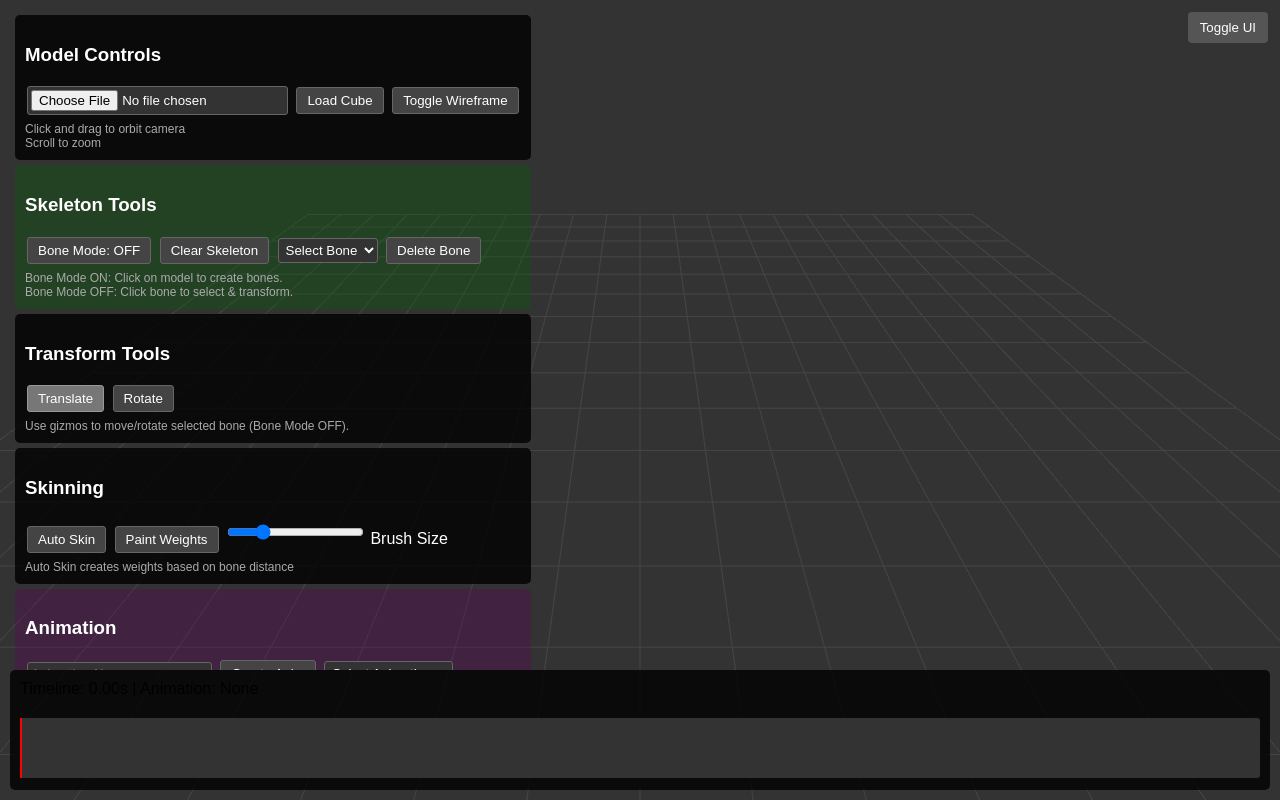
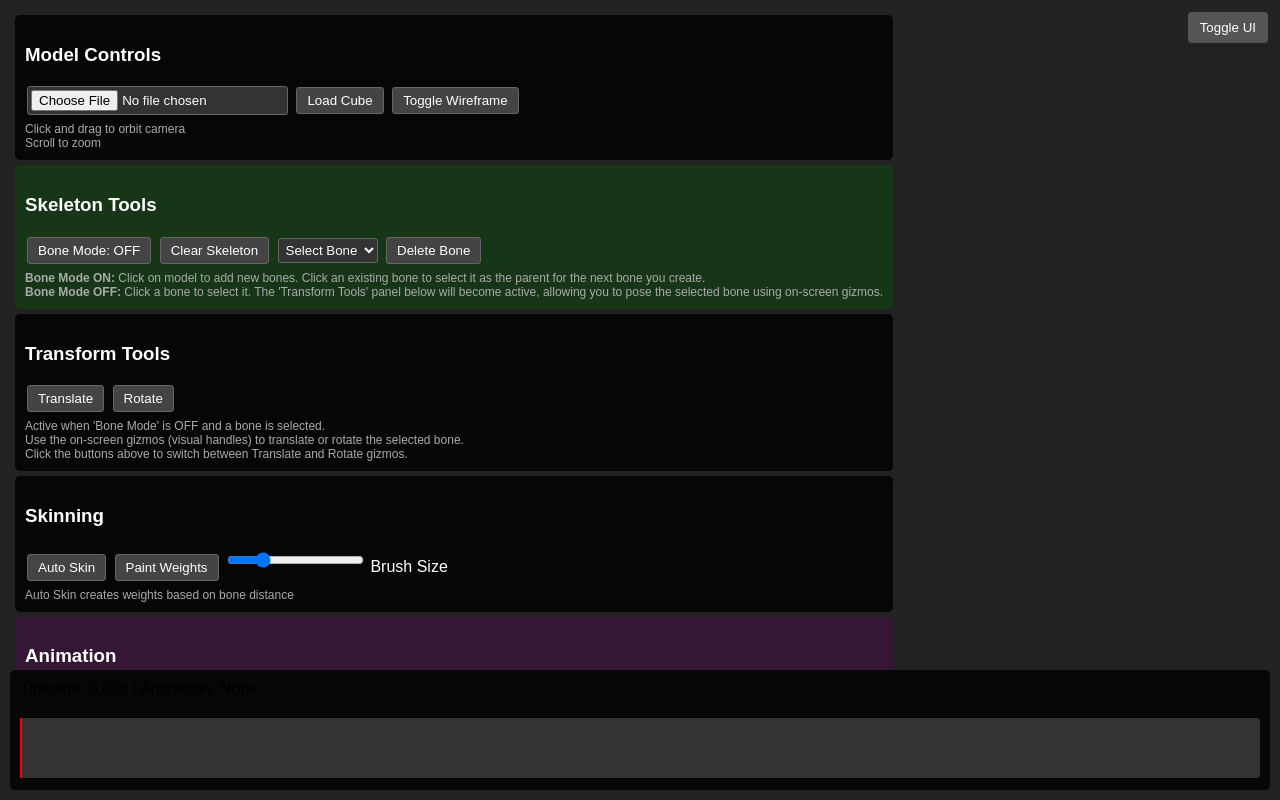
Before and after one commit to websimapi/websim-3d-rigging-system, a plain HTML site: page index.html in a window 1280 px wide. Drawn offline with nearby package versions, Linux system fonts and the light colour scheme; animation ran at ten frames a second.

```diff
--- a/index.html
+++ b/index.html
@@ -37,7 +37,7 @@
         <div id="ui">
             <div class="panel">
                 <h3>Model Controls</h3>
-                <input type="file" id="modelFile" accept=".obj,.fbx,.gltf,.glb">
+                <input type="file" id="modelFile" accept=".obj,.gltf,.glb">
                 <button onclick="loadDefaultModel()">Load Cube</button>
                 <button onclick="toggleWireframe()">Toggle Wireframe</button>
                 <div class="info">Click and drag to orbit camera<br>Scroll to zoom</div>
@@ -50,8 +50,8 @@
                 <select id="boneSelect"><option>Select Bone</option></select>
                 <button onclick="deleteBone()">Delete Bone</button>
                 <div class="info">
-                    Bone Mode ON: Click on model to create bones.<br>
-                    Bone Mode OFF: Click bone to select & transform.
+                    <strong>Bone Mode ON:</strong> Click on model to add new bones. Click an existing bone to select it as the parent for the next bone you create.<br>
+                    <strong>Bone Mode OFF:</strong> Click a bone to select it. The 'Transform Tools' panel below will become active, allowing you to pose the selected bone using on-screen gizmos.
                 </div>
             </div>
 
@@ -59,7 +59,11 @@
                 <h3>Transform Tools</h3>
                 <button id="translateModeButton" onclick="setTransformMode('translate')">Translate</button>
                 <button id="rotateModeButton" onclick="setTransformMode('rotate')">Rotate</button>
-                <div class="info">Use gizmos to move/rotate selected bone (Bone Mode OFF).</div>
+                <div class="info">
+                    Active when 'Bone Mode' is OFF and a bone is selected.<br>
+                    Use the on-screen gizmos (visual handles) to translate or rotate the selected bone.<br>
+                    Click the buttons above to switch between Translate and Rotate gizmos.
+                </div>
             </div>
 
             <div class="panel">
@@ -369,6 +373,7 @@
 
             loadDefaultModel() {
                 if (this.model) this.scene.remove(this.model);
+                this.clearSkeleton(); // Ensure skeleton and controls are reset
 
                 const geometry = new THREE.BoxGeometry(2, 3, 1);
                 const material = new THREE.MeshLambertMaterial({ color: 0x8888ff });
@@ -377,7 +382,7 @@
                 this.model.castShadow = true;
                 this.model.receiveShadow = true;
                 this.scene.add(this.model);
-                console.log('Loaded default cube model.');
+                console.log('Loaded default cube model and cleared existing skeleton.');
             }
 
             toggleBoneMode() {
@@ -597,9 +602,6 @@
                     } else { // Model itself is a mesh
                          this.meshToSkin = this.model;
                     }
-                } else if (this.model && this.model.isMesh) {
-                     this.meshToSkin = this.model;
-                }
 
 
                 if (!this.meshToSkin || !this.bones.length) {
```
